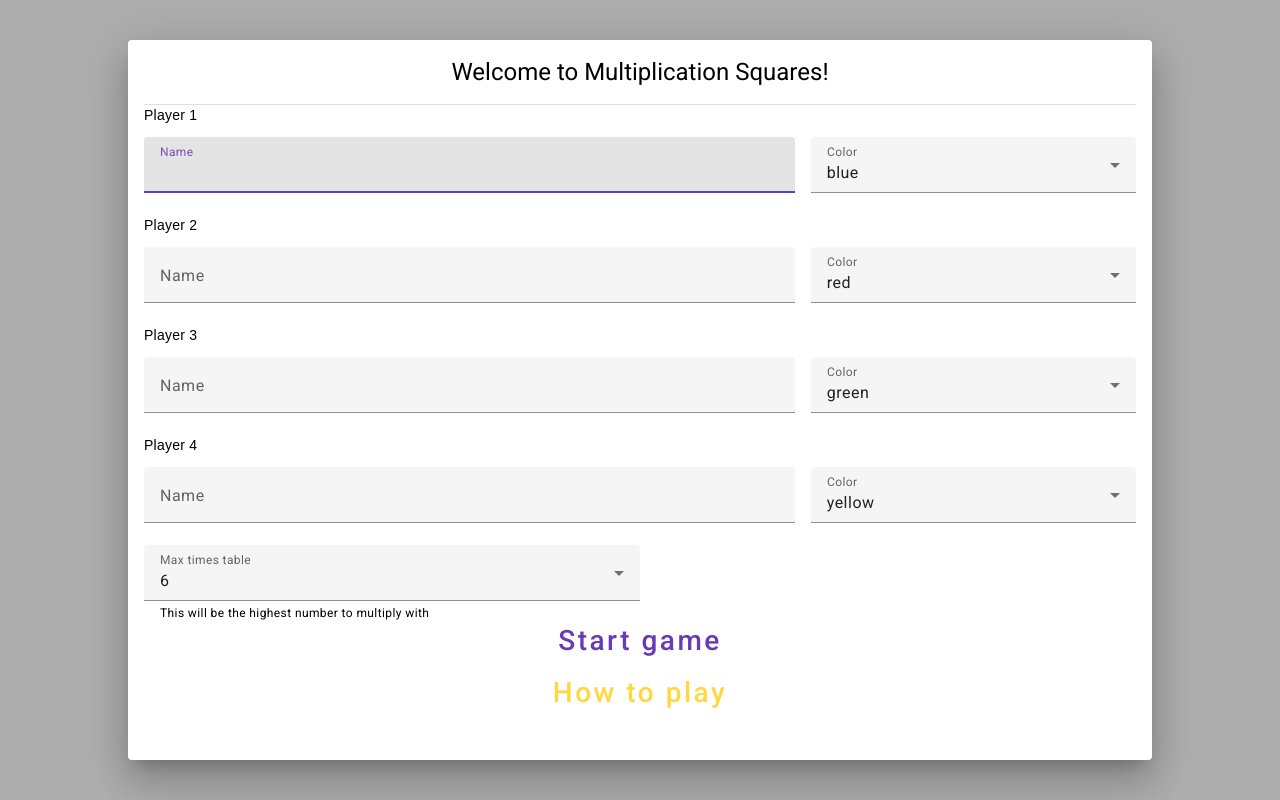
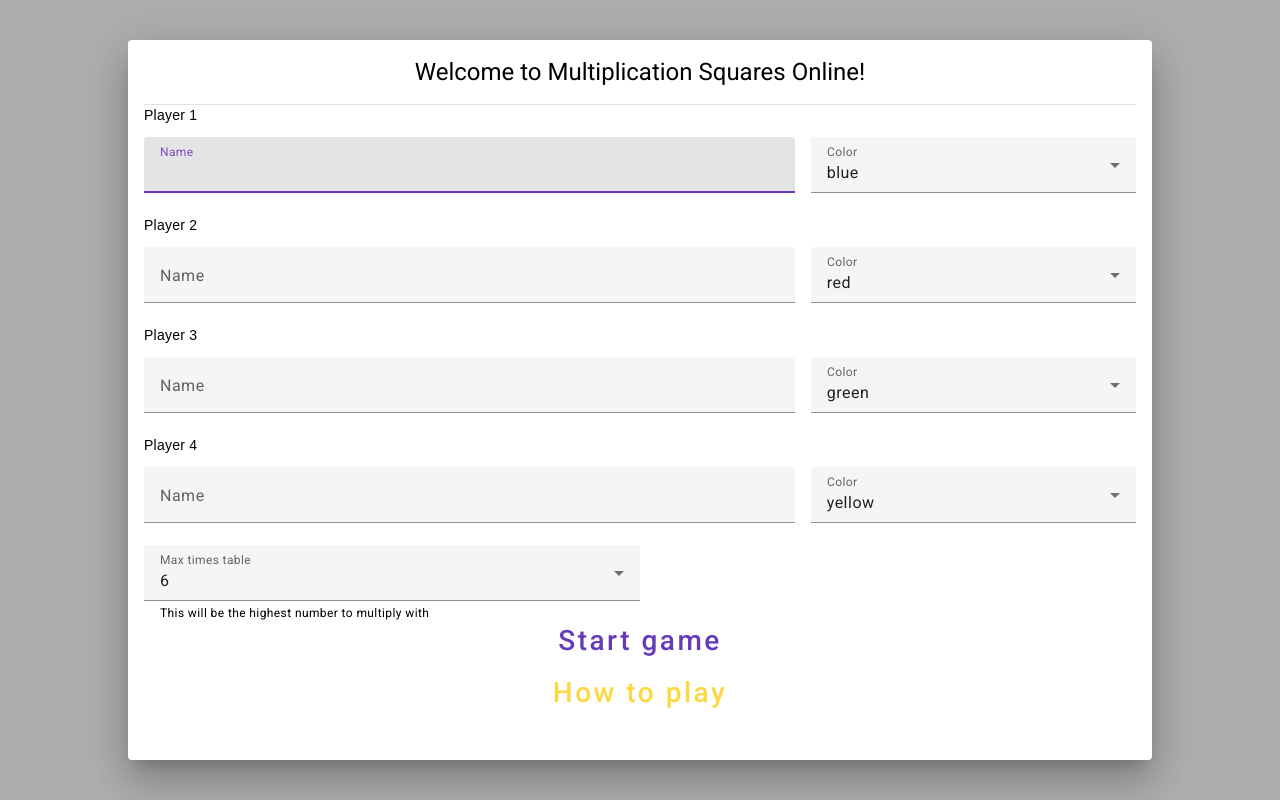
Before and after one commit to stewanoya/multiplication-squares, an Angular app: page / in a window 1280 px wide. Built offline with nearby package versions, Linux system fonts and the light colour scheme.

Commit message:
change title to include 'online'

```diff
--- a/src/components/board/board.component.html
+++ b/src/components/board/board.component.html
@@ -4,7 +4,7 @@
 
 <div *ngIf="game" class="game__container">
   <mat-card class="board__container">
-    <h1 style="font-size: 1.75rem; text-align: center;">Multiplication Squares</h1>
+    <h1 style="font-size: 1.75rem; text-align: center;">Multiplication Squares Online</h1>
     <div *ngFor="let row of game.currentBoard; let rowIndex = index;" class="board-row">
       <div [style.background-color]="cell.fillColor" class="cell" *ngFor="let cell of row;">
         <div class="lefttop dot"></div>
--- a/src/components/board/new-game-form/new-game-form.component.html
+++ b/src/components/board/new-game-form/new-game-form.component.html
@@ -1,6 +1,6 @@
 
 <div class="container">
-  <h1 style="text-align: center;">Welcome to Multiplication Squares!</h1>
+  <h1 style="text-align: center;">Welcome to Multiplication Squares Online!</h1>
   <mat-divider></mat-divider>
 
   <form *ngFor="let playerGroup of playerGroups; let i = index" [formGroup]="playerGroup" >
--- a/src/index.html
+++ b/src/index.html
@@ -2,7 +2,7 @@
 <html lang="en">
 <head>
   <meta charset="utf-8">
-  <title>Multiplication Squares</title>
+  <title>Multiplication Squares Online</title>
   <base href="/">
   <meta name="viewport" content="width=device-width, initial-scale=1">
   <link rel="icon" type="image/x-icon" href="favicon.ico">
```
